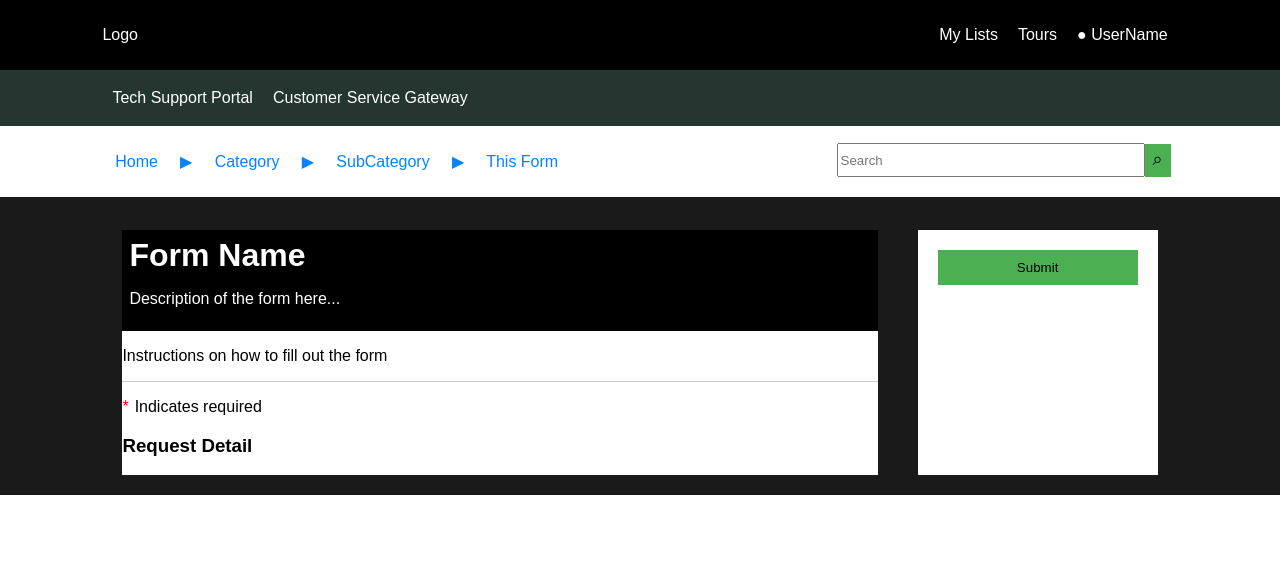
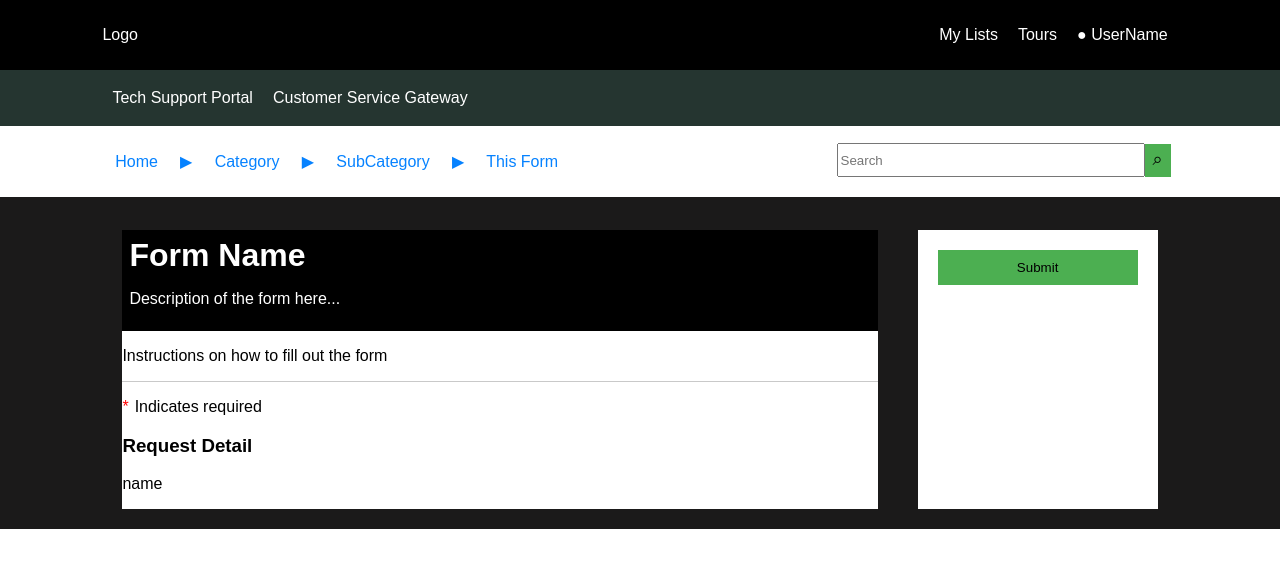
Before and after one commit to mattegan111/snrp-mocker, a JavaScript app: page / in a window 1280 px wide. Shown: the top 568 px of the page. Built offline with nearby package versions, Linux system fonts and the light colour scheme; the HTML template or start-up script is replaced by a standard one.

Commit message:
Render a field from data file

```diff
--- a/src/App.js
+++ b/src/App.js
@@ -1,11 +1,12 @@
 import './App.css';
+import fields from './data';
 
 function App() {
   return (
     <div className="App">
       <Header />
       <div className="main-container">
-        <MainContent />
+        <MainContent fields={fields}/>
         <Sidebar />
       </div>
     </div>
@@ -46,7 +47,7 @@ function Sidebar() {
   );
 }
 
-function MainContent() {
+function MainContent({fields}) {
   return (
     <div className="main-content">
       <div className='main-content-header'>
@@ -59,9 +60,28 @@ function MainContent() {
       <div className='form-fields'>
         <p className='required'>Indicates required</p>
         <h3>Request Detail</h3>
+        <Fields fields={fields}/>
       </div>
     </div>
   );
 }
 
+function Fields({fields})  {
+  return (
+    <div>
+      {fields.map((field) => {
+        if(field.active === true){
+          return <Field key={field.id} field={field}/>
+        }
+      })}
+    </div>
+  );
+}
+
+function Field({field}) {
+  return (
+    <p width={field.type_specifications.variable_width}>{field.question.name}</p>
+  )
+}
+
 export default App;
```
